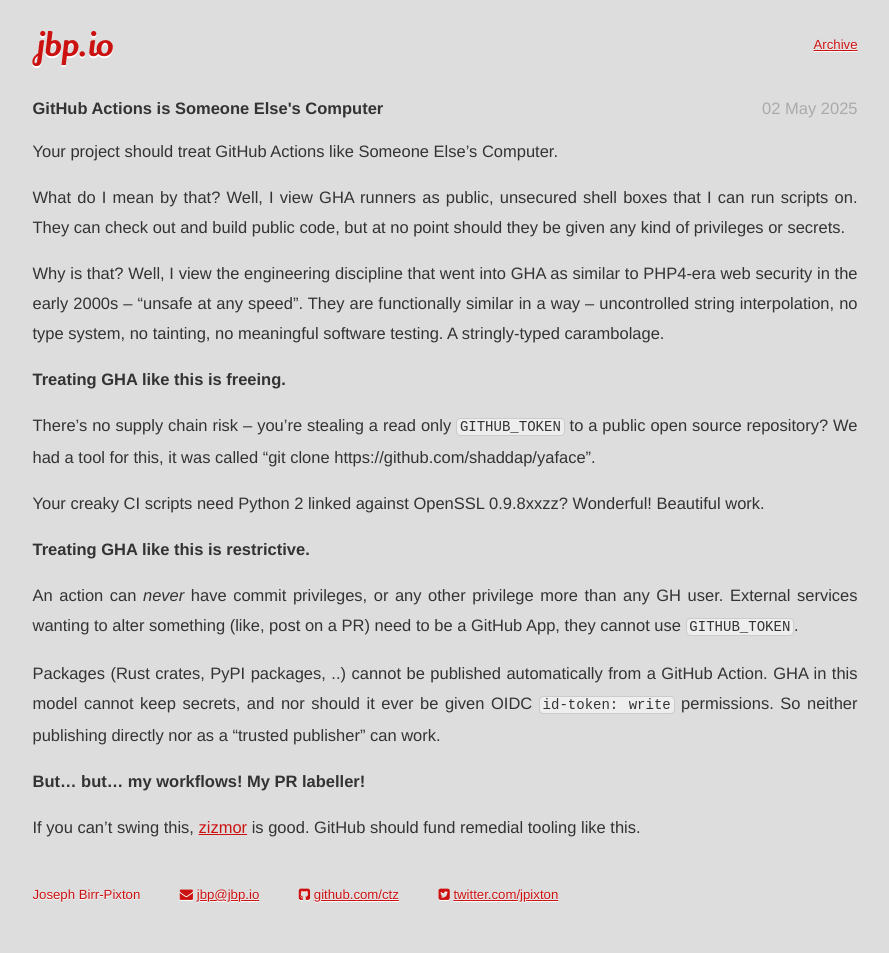
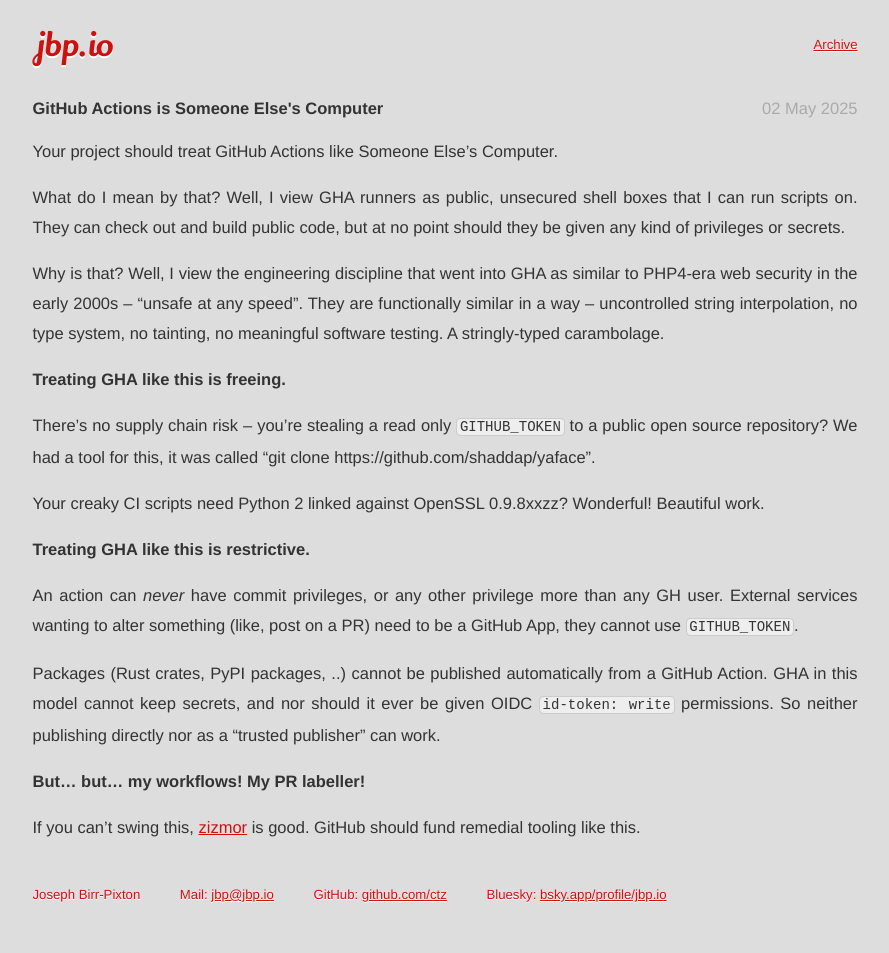
Before and after one commit to ctz/ctz.github.com, a Jekyll site: the page built from index.md, in a window 1280 px wide. Shown: the whole page, without its empty margins (195-1084 px from the left). Built offline with Jekyll 4.4.1, drawn with Linux system fonts in a browser that asks for light colours.

Commit message:
small hacks

```diff
--- a/_config.yml
+++ b/_config.yml
@@ -3,7 +3,7 @@
   name: Joseph Birr-Pixton
   email: jbp@jbp.io
   github: ctz
-  twitter: jpixton
+  bluesky: jbp.io
 
 production_url: https://jbp.io
 
--- a/_layouts/default.html
+++ b/_layouts/default.html
@@ -42,17 +42,17 @@
       </div>
       <div class="contact">
         <p>
-          <i class="icon-envelope"></i> <a href="mailto:jbp@jbp.io">jbp@jbp.io</a>
+          Mail: <a href="mailto:jbp@jbp.io">jbp@jbp.io</a>
         </p>
       </div>
       <div class="contact">
         <p>
-          <i class="icon-github-sign"></i> <a href="http://github.com/{{ site.author.github }}/">github.com/{{ site.author.github }}</a><br />
+          GitHub: <a href="http://github.com/{{ site.author.github }}/">github.com/{{ site.author.github }}</a><br />
         </p>
       </div>
       <div class="contact">
         <p>
-          <i class="icon-twitter-sign"></i> <a href="http://twitter.com/{{ site.author.twitter }}/">twitter.com/{{ site.author.twitter }}</a><br />
+          Bluesky: <a href="http://bsky.app/profile/{{ site.author.bluesky }}/">bsky.app/profile/{{ site.author.bluesky }}</a><br />
         </p>
       </div>
     </div>
```
